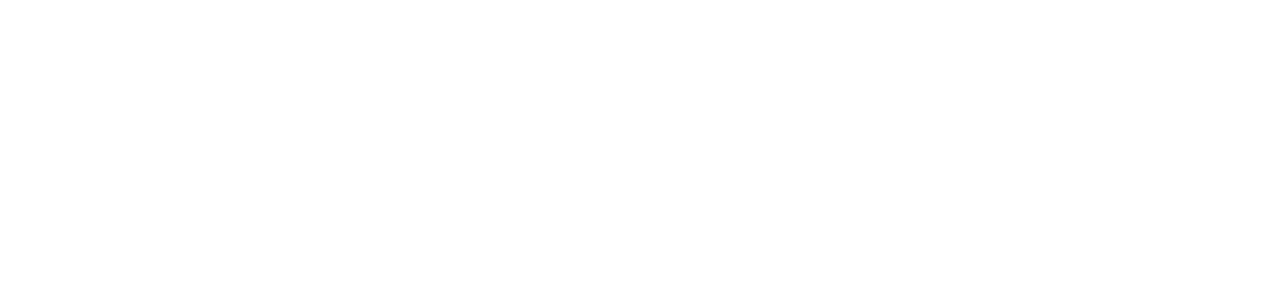
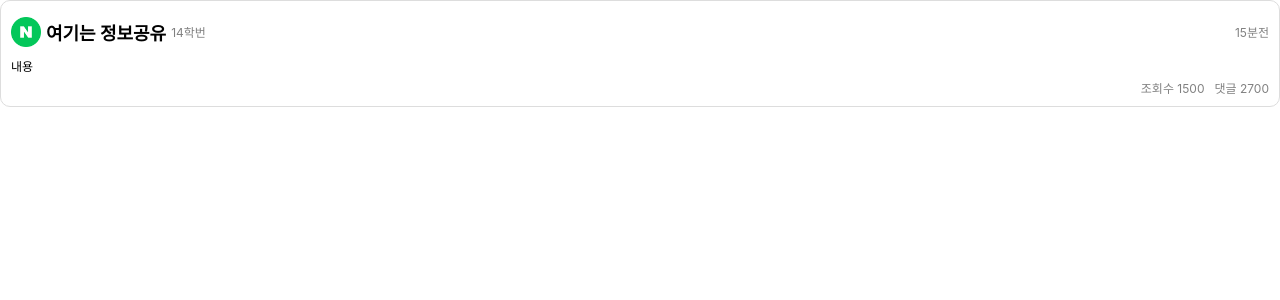
Before and after one commit to jennywoon/HomeComingDay, a React (Create React App) app: page /informationtest2 in a window 1280 px wide. Before the commit this address had no page. Shown: the top 300 px of the page. Built offline with nearby package versions, Linux system fonts and the light colour scheme; no server answers.

Commit message:
정보공유 게시판 post 구현

```diff
--- a/src/components/Help.jsx
+++ b/src/components/Help.jsx
@@ -3,6 +3,7 @@ import Img from "../assets/naverIcon.png"
 import help from "../assets/help.png"
 
 const Help = () => {
+
   return (
     <HelpContainer>
       <Banner />
--- /dev/null
+++ b/src/components/InformationCard.jsx
@@ -0,0 +1,88 @@
+import React, { useEffect } from 'react';
+import { useDispatch } from 'react-redux';
+import { useParams } from "react-router-dom";
+import styled from 'styled-components';
+import Img from "../assets/naverIcon.png"
+import { __getInformation } from '../redux/modules/InformationSlice';
+
+const InformationCard = () => {
+    const dispatch = useDispatch();
+    useEffect(() => {
+        dispatch(__getInformation());
+    }, [dispatch])
+
+    return (
+        <HelpCard>
+            <CardHead>
+              <HeadImg src={Img} alt='' />
+              <HeadName>여기는 정보공유</HeadName>
+              <HeadStudent>14학번</HeadStudent>
+              <HeadTime>15분전</HeadTime>
+            </CardHead>
+            <CardBody>
+              <BodyTitle></BodyTitle>
+              <BodyContent>
+                내용
+              </BodyContent>
+            </CardBody>
+            <CardFooter>
+              <Views>조회수 1500</Views>
+              <CommentCount>댓글 2700</CommentCount>
+            </CardFooter>
+          </HelpCard>
+    );
+};
+
+export default InformationCard;
+
+const HelpCard = styled.div`
+  padding: 10px;
+  border: 1px solid #ddd;
+  border-radius: 10px;
+  cursor: pointer;
+  margin-bottom: 20px;
+`;
+
+const CardHead = styled.div`
+    display: flex;
+    align-items: center;
+`
+const HeadImg = styled.img`
+    width:30px;
+`
+const HeadName = styled.h2`
+    font-size: 18px;
+    margin: 0px 5px;
+`
+const HeadStudent = styled.p`
+    font-size: 12px;
+    color:gray;
+`
+const HeadTime = styled.p`
+    font-size: 12px;
+    color:gray;
+    margin-left: auto;
+`
+const CardBody = styled.div`
+`
+const BodyTitle = styled.h3`
+    margin: 5px 0px;
+    font-size: 16px;
+`
+const BodyContent = styled.p`
+    font-size: 12px;
+    margin: 5px 0px;
+`
+const CardFooter = styled.div`
+    display: flex;
+    justify-content: end;
+`
+const Views = styled.div`
+    font-size: 12px;
+    color:gray;
+    margin-right:10px;
+`
+const CommentCount = styled.div`
+    font-size: 12px;
+    color:gray;
+`
--- /dev/null
+++ b/src/components/InformationForm.jsx
@@ -0,0 +1,85 @@
+import React, { useEffect, useState } from 'react';
+import { useDispatch } from 'react-redux';
+import styled from 'styled-components';
+import { __getInformation, __postInformation } from '../redux/modules/InformationSlice';
+import Information from './Information';
+
+const InformationForm = () => {
+    const dispatch = useDispatch();
+    const [information, setInformation] = useState({
+        title: "",
+        content: "",
+        imageList: [
+            { imgUrl: "" }
+        ],
+    });
+
+    useEffect(() => {
+        dispatch(__getInformation());
+    }, [dispatch]);
+
+    const { title, content, imgUrl } = information;
+    console.log(information)
+
+    const onChangeHandler = (e) => {
+        const { value, name } = e.target;
+        setInformation({
+            ...information,
+            [name]: value,
+        })
+    }
+
+    const onSubmitHandler = (e) => {
+        e.preventDefault();
+        if (title === "") {
+            return alert("제목을 입력해주세요");
+        } else if (content === "") {
+            return alert("내용을 입력해주세요");
+        }
+        dispatch(__postInformation(information));
+    }
+    return (
+        <Container onSubmit={onSubmitHandler}>
+            <Tap>정보 공유</Tap>
+            <Title
+                name="title" value={title} onChange={onChangeHandler} placeholder="제목을 입력해주세요"
+            />
+            <AddFile
+                type="file" multiple={true} id="fileUpload"
+                name="imgUrl" value={imgUrl} onChange={onChangeHandler}
+            ></AddFile>
+            <Content
+                name="content" value={content} onChange={onChangeHandler} placeholder="내용을 입력해주세요"
+            ></Content>
+            <PostDone
+                type="submit"
+            >작성 완료</PostDone>
+        </Container>
+    );
+};
+
+export default InformationForm;
+
+const Container = styled.form`
+    width: 200px;
+    padding: 20px;
+`
+const Tap = styled.div`
+    width: 100%;
+    height: 50px;
+    border: 1px solid red;
+`
+
+const Title = styled.input`
+    width: 100%;
+`
+
+const AddFile = styled.input`
+    width: 100%;
+`
+
+const Content = styled.textarea`
+    width: 100%;
+`
+
+const PostDone = styled.button``
--- /dev/null
+++ b/src/components/ScrollTest.jsx
@@ -0,0 +1,47 @@
+import axios from "axios"
+import { useEffect, useState } from "react";
+
+import React from 'react';
+
+const ScrollTest = () => {
+    let offset = 0;
+    const [pokemon, setPokemon] = useState([]);
+    const loadMorePokemon = () => {
+        axios
+        .get(`https://pokeapi.co/api/v2/pokemon?limit=10&offset=${offset}`)
+        .then(({ data }) => {
+            const newPokemon = [];
+            data.results.forEach((p) => newPokemon.push(p.name));
+            setPokemon(oldPokemon => [...oldPokemon, ...newPokemon]);
+        });
+        offset += 10;
+    }
+
+    const handleScroll = (e) => {
+        // console.log("top: ", e.target.documentElement.scrollTop);
+        // console.log("win: ", window.innerHeight);
+        // console.log("height: ", e.target.documentElement.scrollHeight);
+        if (
+            window.innerHeight + e.target.documentElement.scrollTop + 1 >=
+            e.target.documentElement.scrollHeight
+            ){
+            // console.log("at the bottom of the page");
+            loadMorePokemon();
+        }
+    }
+
+    useEffect(() => {
+        loadMorePokemon();
+        window.addEventListener("scroll", handleScroll)
+    }, [])
+
+    return (
+        <div>
+            {pokemon.map((p, i) => {
+                return <div key={i} className="border flex w-40 h-40" style={{width: "100px", height: "100px"}}>{i + 1}{p}</div>
+            })}
+        </div>
+    );
+};
+
+export default ScrollTest;
--- /dev/null
+++ b/src/redux/modules/InformationSlice.jsx
@@ -0,0 +1,67 @@
+import { createAsyncThunk, createSlice } from "@reduxjs/toolkit";
+import axios from "axios";
+// import Cookies from "universal-cookie"
+
+// const cookies = new Cookies();
+
+const initialState = {
+    informations: [],
+    // insta: null,
+    isLoading: false,
+    error: null,
+};
+
+export const __getInformation = createAsyncThunk("informations/getInformation", async (payload, thunkAPI) => {
+    try {
+        const data = await axios.get("http://localhost:3001/informations")
+        console.log(data.data)
+        return thunkAPI.fulfillWithValue(data.data);
+    } catch (error) {
+        console.log('error', error);
+        return thunkAPI.rejectWithValue(error);
+    }
+});
+
+export const __postInformation = createAsyncThunk("informations/postInformation", async (payload, thunkAPI) => {
+    console.log('payload', payload)
+    try {
+        const data = await axios.post("http://localhost:3001/informations", payload);
+        console.log('data', data)
+        return thunkAPI.fulfillWithValue(data.data);
+    } catch (error) {
+        return thunkAPI.rejectWithValue(error);
+    }
+});
+
+export const InformationSlice = createSlice({
+    name: "informations",
+    initialState,
+    reducers: {},
+    extraReducers: {
+      [__getInformation.pending]: (state) => {
+        state.isLoading = true;
+      },
+      [__getInformation.fulfilled]: (state, action) => {
+        state.isLoading = false;
+        state.todos = action.payload;
+      },
+      [__getInformation.rejected]: (state, action) => {
+        state.isLoading = false;
+        state.error = action.payload;
+      },
+      [__postInformation.pending]: (state) => {
+        state.isLoading = true; // 네트워크 요청이 시작되면 로딩상태를 true로 변경합니다.
+      },
+      [__postInformation.fulfilled]: (state, action) => {
+        state.isLoading = false; // 네트워크 요청이 끝났으니, false로 변경합니다.
+        state.todos.push(action.payload); // Store에 있는 todos에 서버에서 가져온 todos를 넣습니다.
+      },
+      [__postInformation.rejected]: (state, action) => {
+        state.isLoading = false; // 에러가 발생했지만, 네트워크 요청이 끝났으니, false로 변경합니다.
+        state.error = action.payload; // catch 된 error 객체를 state.error에 넣습니다.
+      },
+    },
+});
+
+export const {} = InformationSlice.actions;
+export default InformationSlice.reducer;
--- a/src/shared/Router.js
+++ b/src/shared/Router.js
@@ -6,6 +6,9 @@ import SignUpPage from "../pages/SignUpPage";
 import MainPage from "../pages/MainPage"
 import InformationPage from "../pages/InformationPage";
 import FreeTalkPage from "../pages/FreeTalkPage";
+import ScrollTest from "../components/ScrollTest";
+import InformationCard from "../components/InformationCard";
+import InformationForm from "../components/InformationForm";
 
 const Router = () => {
 
@@ -18,6 +21,10 @@ const Router = () => {
         <Route path="/" element={<MainPage />} />
         <Route path="/information" element={<InformationPage />} />
         <Route path="/freetalk" element={<FreeTalkPage />} />
+        {/* 하단 페이지 추후 정리 */}
+        <Route path="/test" element={<ScrollTest />} />
+        <Route path="/informationtest" element={<InformationForm />} />
+        <Route path="/informationtest2" element={<InformationCard />} />
       </Routes>
     </BrowserRouter>
   );
```
